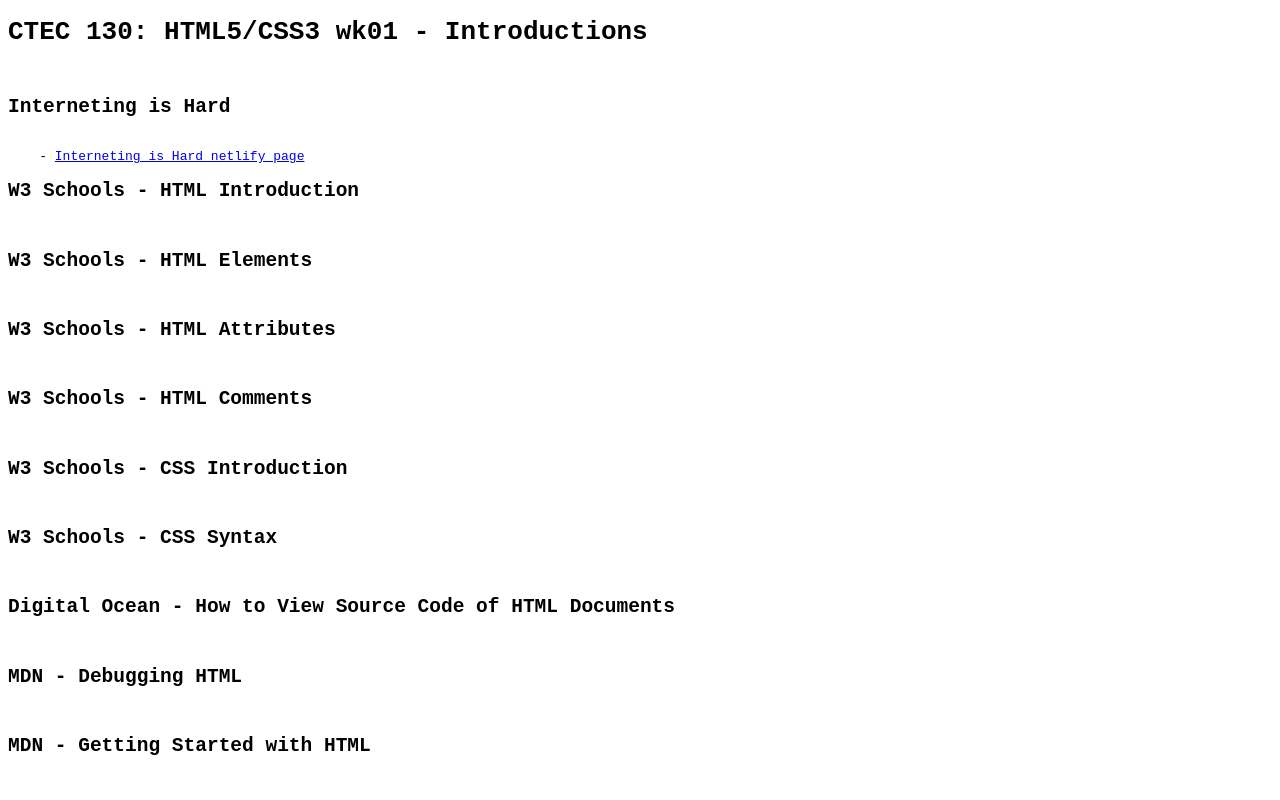
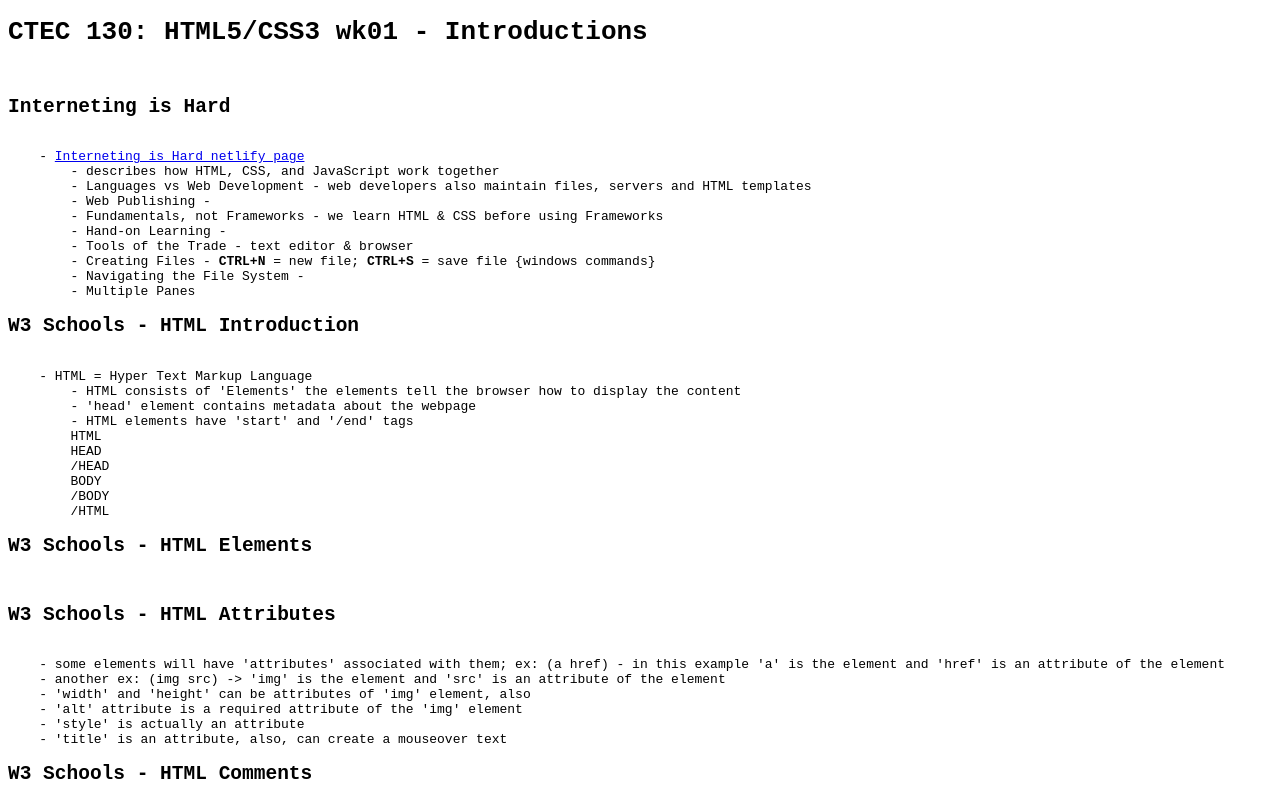
Before and after one commit to Ploppa-Smurph/ctec130_html, a plain HTML site: page wk01/index01.html in a window 1280 px wide. Shown: the top 800 px of the page. Drawn offline with Linux system fonts and the light colour scheme.

Commit message:
work started on 130

```diff
--- a/wk01/index01.html
+++ b/wk01/index01.html
@@ -10,13 +10,46 @@
 <h1>CTEC 130: HTML5/CSS3 wk01 - Introductions</h1>
 <h2>Interneting is Hard</h2>
     - <a href="https://internetingishard.netlify.app/html-and-css/introduction/">Interneting is Hard netlify page</a>
+        - describes how HTML, CSS, and JavaScript work together
+        - Languages vs Web Development - web developers also maintain files, servers and HTML templates
+        - Web Publishing -
+        - Fundamentals, not Frameworks - we learn HTML & CSS before using Frameworks
+        - Hand-on Learning -
+        - Tools of the Trade - text editor & browser
+        - Creating Files - <b>CTRL+N</b> = new file; <b>CTRL+S</b> = save file {windows commands}
+        - Navigating the File System -
+        - Multiple Panes
 <h2>W3 Schools - HTML Introduction</h2>
+    - HTML = Hyper Text Markup Language
+        - HTML consists of 'Elements' the elements tell the browser how to display the content
+        - 'head' element contains metadata about the webpage
+        - HTML elements have 'start' and '/end' tags
+        HTML
+        HEAD
+        /HEAD
+        BODY
+        /BODY
+        /HTML
 <h2>W3 Schools - HTML Elements</h2>
 <h2>W3 Schools - HTML Attributes</h2>
+    - some elements will have 'attributes' associated with them; ex: (a href) - in this example 'a' is the element and 'href' is an attribute of the element
+    - another ex: (img src) -> 'img' is the element and 'src' is an attribute of the element
+    - 'width' and 'height' can be attributes of 'img' element, also
+    - 'alt' attribute is a required attribute of the 'img' element
+    - 'style' is actually an attribute
+    - 'title' is an attribute, also, can create a mouseover text
 <h2>W3 Schools - HTML Comments</h2>
+    - '<!- ->' make comments with double dash '!--' not single, i just didnt want to comment out the comment
+
 <h2>W3 Schools - CSS Introduction</h2>
+    - Cascading Style Sheets; used to add style to HTML pages
+    - saved as external '.css' file
 <h2>W3 Schools - CSS Syntax</h2>
+    - selector (ex- h1) to select all h1 elements
+    - declaration (ex- 'color: blue'; 'font-size:12px')
+    - declaration are wrapped in curly braces, '{}'
 <h2>Digital Ocean - How to View Source Code of HTML Documents</h2>
+    - press 'F-12' or go to 'tools->developer tools'
 <h2>MDN - Debugging HTML</h2>
 <h2>MDN - Getting Started with HTML</h2>
 </pre>
```
Also changed, not shown: portfolio/url_webpage.html (added, +65 -0 lines), portfolio/wk01_projComment.html (added, +61 -0 lines), wk01/url_webpage.html (added, +61 -0 lines), wk01/wk01_project.html (added, +25 -0 lines), wk02/wk02_proj02.html (added, +66 -0 lines), 3 other files.
